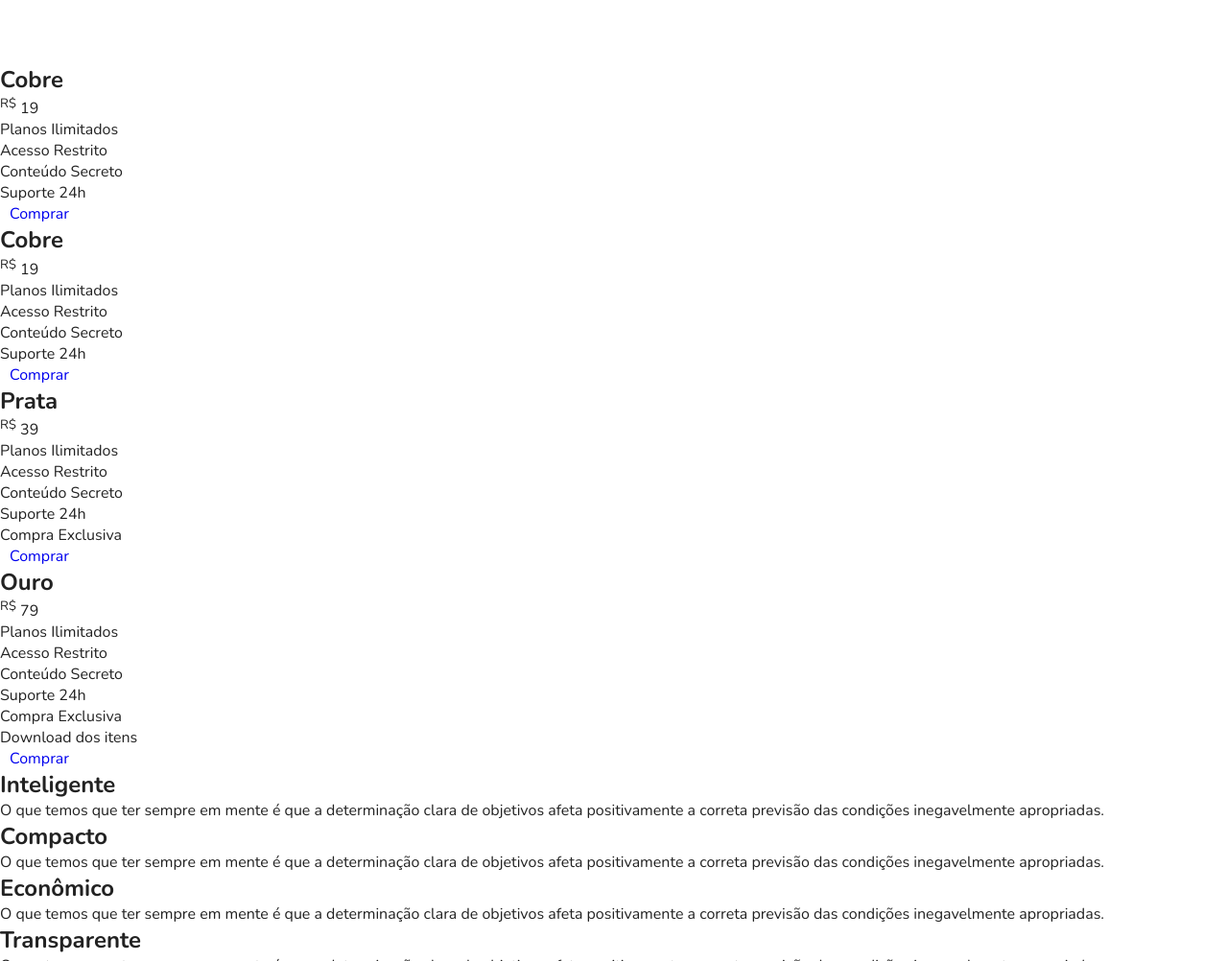
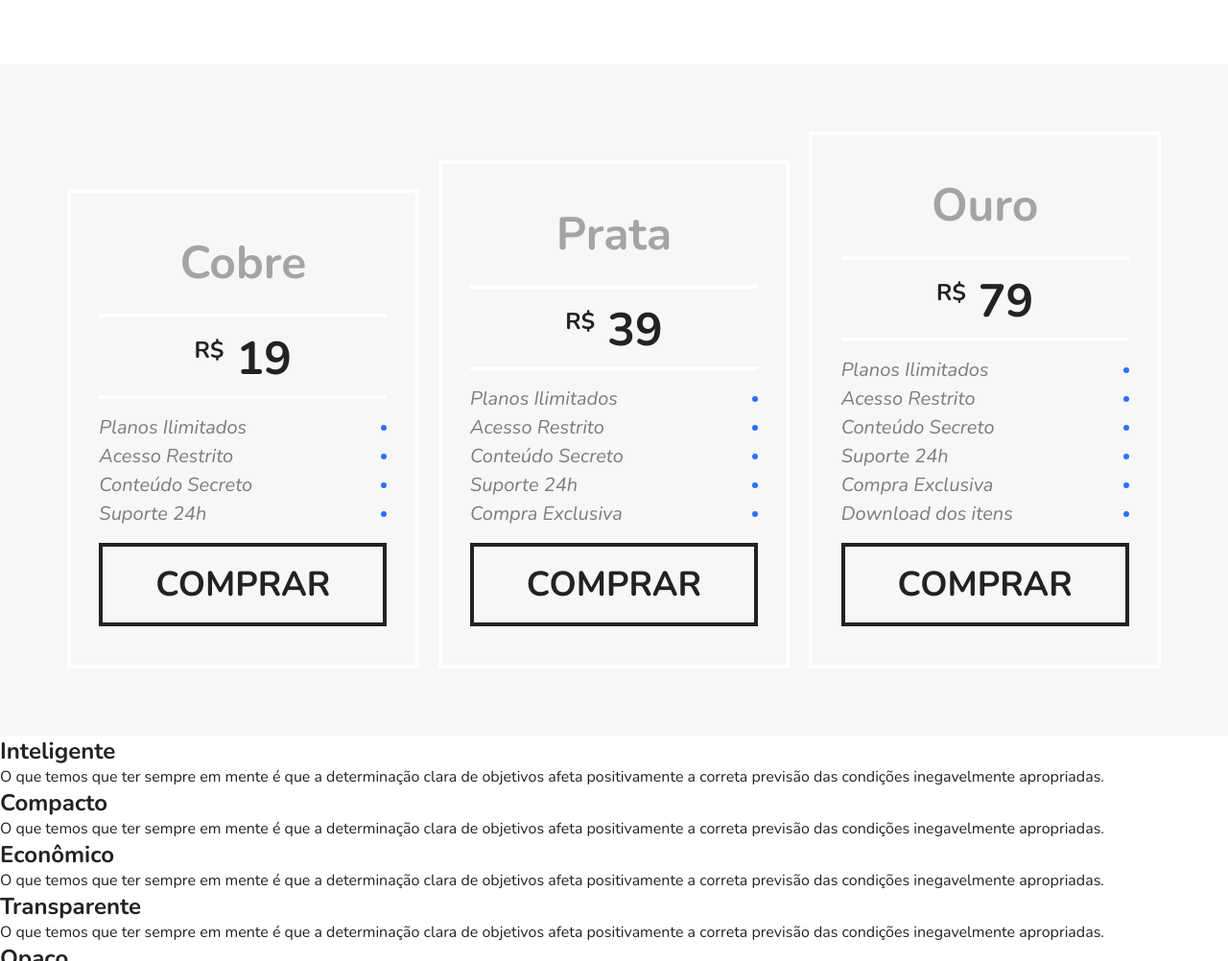
Before and after one commit to RyanV-Souza/css-flexbox, a plain HTML site: page FlexBlog/index.html in a window 1280 px wide. Shown: the part 1762-2764 px from the top of the page at 96% size. Drawn offline with nearby package versions, Linux system fonts and the light colour scheme.

Commit message:
FlexBlog - Preço CSS

```diff
--- a/FlexBlog/css/style.css
+++ b/FlexBlog/css/style.css
@@ -180,3 +180,97 @@ a {
 .blue {
   border-top: 8px solid #66d9eb;
 }
+
+/* Preco */
+
+.preco {
+  background: #f7f7f7;
+  padding: 60px;
+  display: flex;
+  flex-wrap: wrap;
+  align-items: flex-end;
+}
+
+.preco-item {
+  flex: 1 1 260px;
+  border: 4px solid white;
+  padding: 20px;
+  margin: 10px;
+}
+
+.preco-item h2 {
+  font-size: 3em;
+  color: #a4a4a4;
+  text-align: center;
+  margin-top: 20px;
+}
+
+.preco-item span {
+  max-width: 300px;
+  margin: 20px auto;
+  display: block;
+  font-size: 3em;
+  text-align: center;
+  font-weight: bold;
+  padding: 10px 0 5px 0;
+  border-top: 4px solid white;
+  border-bottom: 4px solid white;
+}
+
+.preco-item sup {
+  font-size: 1.5rem;
+}
+
+.preco-item ul {
+  max-width: 300px;
+  margin: 20px auto;
+  font-size: 1.25em;
+  line-height: 1;
+  font-style: italic;
+  color: #7c7c7c;
+}
+
+.preco-item li {
+  display: flex;
+  justify-content: space-between;
+  align-items: center;
+  margin-bottom: 10px;
+}
+
+.preco-item li::after {
+  content: "";
+  display: block;
+
+  width: 6px;
+  height: 6px;
+  background: #2c70ff;
+  border-radius: 50%;
+}
+
+.preco-item a {
+  max-width: 300px;
+  display: block;
+  margin: 20px auto;
+  border: 4px solid;
+  color: #222222;
+  text-transform: uppercase;
+  font-weight: bold;
+  font-size: 2.25em;
+  padding: 15px 0;
+  text-align: center;
+}
+
+@media (max-width: 800px) {
+  .preco {
+    padding-left: 10px;
+    padding-right: 10px;
+  }
+
+  .preco .preco-item:nth-child(3) {
+    order: -2;
+  }
+
+  .preco .preco-item:nth-child(2) {
+    order: -1;
+  }
+}
--- a/FlexBlog/index.html
+++ b/FlexBlog/index.html
@@ -87,18 +87,6 @@
   </section>
 
   <section class="preco" id="preco">
-    <div class="preco-item">
-      <h2>Cobre</h2>
-      <span><sup>R$</sup> 19</span>
-
-      <ul>
-        <li>Planos Ilimitados</li>
-        <li>Acesso Restrito</li>
-        <li>Conteúdo Secreto</li>
-        <li>Suporte 24h</li>
-      </ul>
-      <a href="#">Comprar</a>
-    </div>
 
     <div class="preco-item">
       <h2>Cobre</h2>
```
